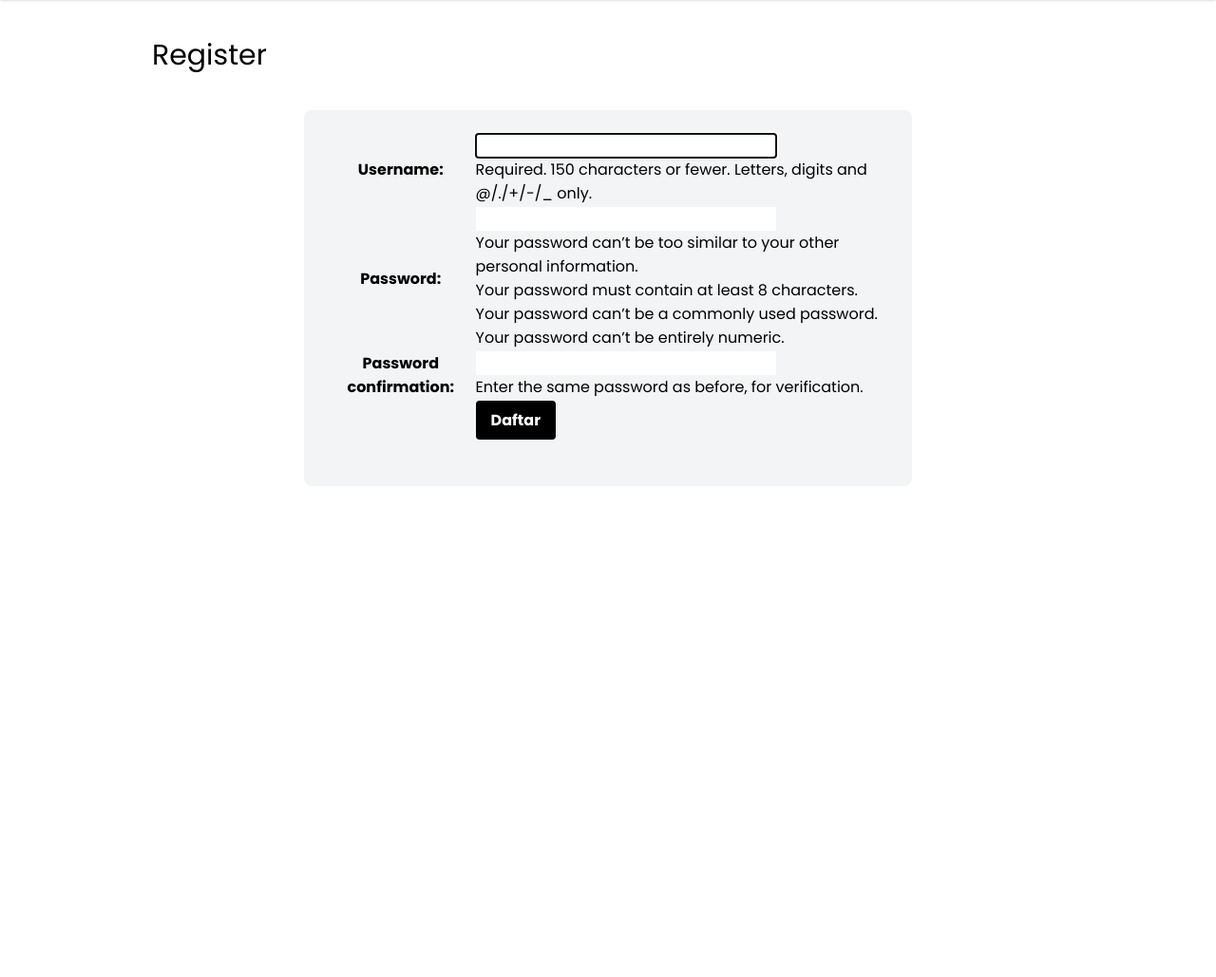
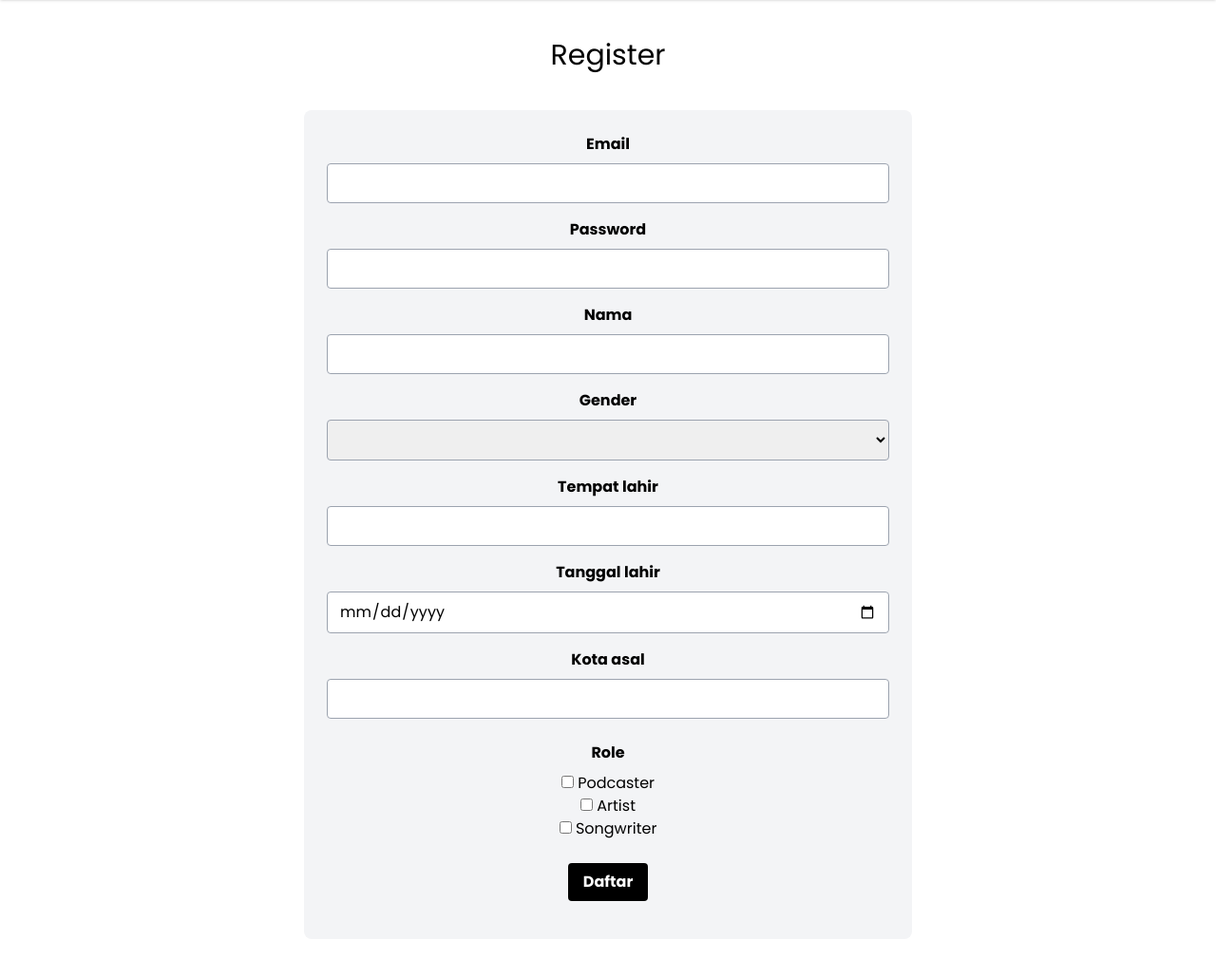
Before and after one commit to rontrying/TK-BASDAT-C17, a Django app: page /auth/register/ in a window 1280 px wide. Shown: the part 52-1081 px from the top of the page at 95% size. Before the commit the page ends 515 px from the top, so only its background shows below. Run offline with Django 4.2, Linux system fonts and the light colour scheme; some libraries are stand-ins or nearby versions.

Commit message:
Modifying frontend for CRU Registrasi

```diff
--- a/authentication/templates/register.html
+++ b/authentication/templates/register.html
@@ -1,22 +1,51 @@
 {% extends 'base.html' %}
 {% block content %}
 <div class="login mx-40 my-10">
-    <h1 class="text-3xl mb-6">Register</h1>
+    <h1 class="text-3xl mb-6 text-center">Register</h1>
 
     <div class="login mx-40 my-10 bg-gray-100 p-6 rounded-lg text-center">
         <form method="POST">
             {% csrf_token %}
-            <table class="mb-6 mx-auto">
-                {{ form.as_table }}
-                <tr>
-                    <td></td>
-                    <td><input type="submit" name="submit" value="Daftar" class="bg-black text-white font-bold py-2 px-4 rounded focus:outline-none focus:shadow-outline"></td>
-                </tr>
-            </table>
+            <div class="mb-6 mx-auto">
+                <label for="email" class="block mb-2 font-bold">Email</label>
+                <input type="email" name="email" id="email" class="border border-gray-400 rounded w-full py-2 px-3 focus:outline-none focus:border-blue-500" required>
+
+                <label for="password" class="block mt-4 mb-2 font-bold">Password</label>
+                <input type="password" name="password" id="password" class="border border-gray-400 rounded w-full py-2 px-3 focus:outline-none focus:border-blue-500" required>
+
+                <label for="name" class="block mt-4 mb-2 font-bold">Nama</label>
+                <input type="text" name="name" id="name" class="border border-gray-400 rounded w-full py-2 px-3 focus:outline-none focus:border-blue-500" required>
+
+                <label for="gender" class="block mt-4 mb-2 font-bold">Gender</label>
+                <select name="gender" id="gender" class="border border-gray-400 rounded w-full py-2 px-3 focus:outline-none focus:border-blue-500" required>
+                    <option value="" disabled selected hidden></option>
+                    <option value="L">Laki-laki</option>
+                    <option value="P">Perempuan</option>
+                </select>
+
+                <label for="birthplace" class="block mt-4 mb-2 font-bold">Tempat lahir</label>
+                <input type="text" name="birthplace" id="birthplace" class="border border-gray-400 rounded w-full py-2 px-3 focus:outline-none focus:border-blue-500" required>
+
+                <label for="birthdate" class="block mt-4 mb-2 font-bold">Tanggal lahir</label>
+                <input type="date" name="birthdate" id="birthdate" class="border border-gray-400 rounded w-full py-2 px-3 focus:outline-none focus:border-blue-500" required>
+
+                <label class="block mt-4 mb-2 font-bold">Kota asal</label>
+                <input type="text" name="city" id="city" class="border border-gray-400 rounded w-full py-2 px-3 focus:outline-none focus:border-blue-500" required>
+            </div>
+
+            <div>
+                <label class="block mt-4 mb-2 font-bold">Role</label>
+                <input type="checkbox" name="role_podcaster" id="role_podcaster" value="Podcaster">
+                <label for="role_podcaster">Podcaster</label><br>
+                <input type="checkbox" name="role_artist" id="role_artist" value="Artist">
+                <label for="role_artist">Artist</label><br>
+                <input type="checkbox" name="role_songwriter" id="role_songwriter" value="Songwriter">
+                <label for="role_songwriter">Songwriter</label>
+            </div>
+
+            <input type="submit" name="submit" value="Daftar" class="bg-black text-white font-bold py-2 px-4 rounded focus:outline-none focus:shadow-outline mt-6">
         </form>
     </div>
-
-
 
     {% if messages %}
     <ul>
@@ -27,8 +56,4 @@
     {% endif %}
 </div>
 
-
-
-
-
 {% endblock content %}
--- a/authentication/views.py
+++ b/authentication/views.py
@@ -14,7 +14,7 @@ def register(request):
         if form.is_valid():
             form.save()
             messages.success(request, 'Your account has been successfully created!')
-            return redirect('login')
+            return redirect('login_user')
     context = {'form':form}
     return render(request, 'register.html', context)
 
```
